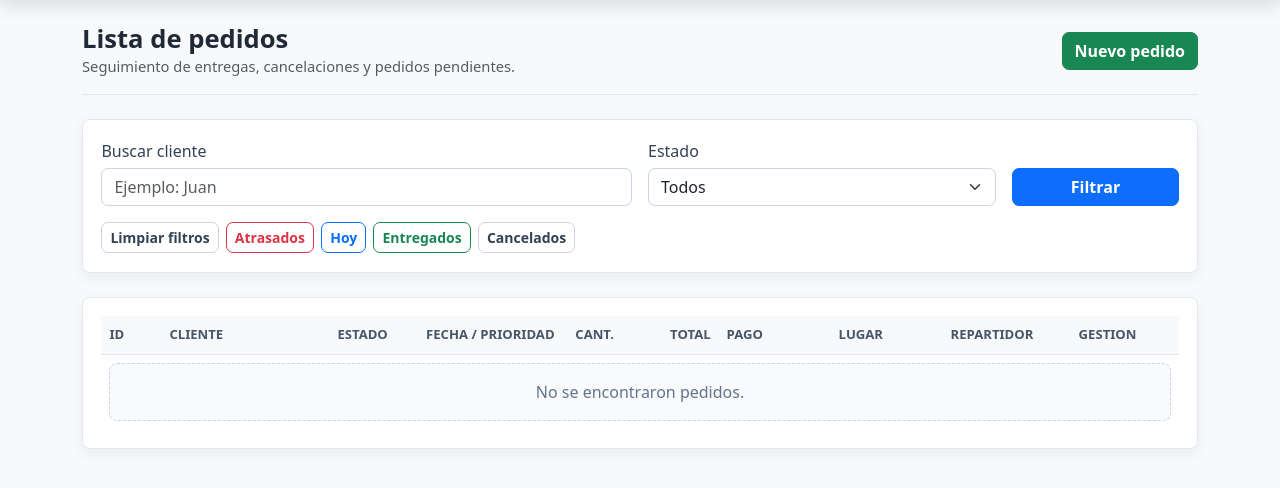
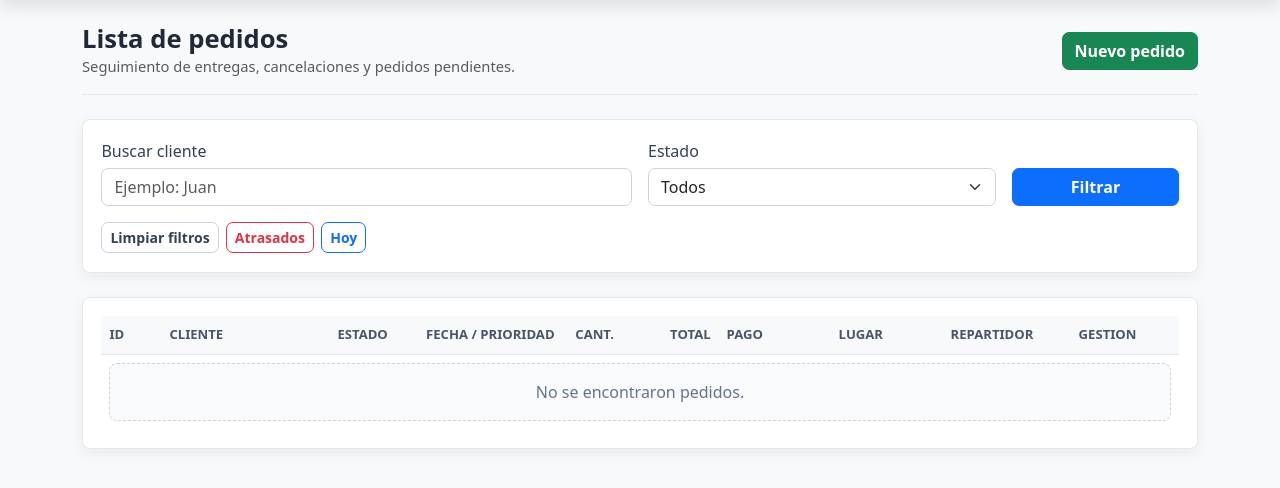
Before and after one commit to 77471660/proyecto_agua, a Django app: page /pedidos/ in a window 1280 px wide. Shown: the part 96-584 px from the top of the page. Run offline with Django 5.2, Linux system fonts and the light colour scheme; the visitor is signed in with stand-in values (Sample User, id 1); data that the repository does not hold is empty.

Commit message:
Refine orders filters and unify credit terminology

```diff
--- a/templates/core/includes/pedidos_lista_fragmento.html
+++ b/templates/core/includes/pedidos_lista_fragmento.html
@@ -47,7 +47,17 @@
                             <td class="text-center col-order-qty">{{ pedido.cantidad_bidones }}</td>
                             <td class="text-end money-cell col-order-total">S/ {{ pedido.total|floatformat:2 }}</td>
                             <td class="col-order-payment">
-                                <span class="text-muted small">{{ pedido.get_metodo_pago_display }}</span>
+                                <span class="text-muted small">
+                                    {% if pedido.metodo_pago == 'FIADO' %}
+                                        {% if pedido.metodo_pago_final %}
+                                            Cobrado ({{ pedido.get_metodo_pago_final_display }})
+                                        {% else %}
+                                            Cr&eacute;dito pendiente
+                                        {% endif %}
+                                    {% else %}
+                                        {{ pedido.get_metodo_pago_display }}
+                                    {% endif %}
+                                </span>
                             </td>
                             <td class="col-order-place">
                                 <span class="text-muted small">{{ pedido.lugar|default:"Sin lugar asignado" }}</span>
@@ -113,7 +123,7 @@
                                                 <form
                                                     method="POST"
                                                     action="{% url 'cambiar_estado_pedido' pedido.id 'ENTREGADO' %}"
-                                                    onsubmit="return this.elements.metodo_pago.value === 'FIADO' ? confirm('\u00bfConfirmas entregar como fiado? Este pedido quedar\u00e1 como deuda pendiente.') : confirm('\u00bfConfirmas marcar este pedido como entregado?')"
+                                                    onsubmit="return this.elements.metodo_pago.value === 'FIADO' ? confirm('\u00bfConfirmas entregar a cr\u00e9dito? Este pedido quedar\u00e1 como saldo por cobrar.') : confirm('\u00bfConfirmas marcar este pedido como entregado?')"
                                                     class="order-management-form order-management-deliver"
                                                 >
                                                     {% csrf_token %}
@@ -133,7 +143,7 @@
                                                                 <option value="YAPE" {% if pedido.metodo_pago == 'YAPE' %}selected{% endif %}>Yape</option>
                                                                 <option value="PLIN" {% if pedido.metodo_pago == 'PLIN' %}selected{% endif %}>Plin</option>
                                                                 <option value="TRANSFERENCIA" {% if pedido.metodo_pago == 'TRANSFERENCIA' %}selected{% endif %}>Transferencia</option>
-                                                                <option value="FIADO" {% if pedido.metodo_pago == 'FIADO' %}selected{% endif %}>Fiado</option>
+                                                                <option value="FIADO" {% if pedido.metodo_pago == 'FIADO' %}selected{% endif %}>Cr&eacute;dito</option>
                                                             </select>
                                                         </div>
                                                         <div class="order-management-submit">
--- a/templates/core/pedidos.html
+++ b/templates/core/pedidos.html
@@ -246,20 +246,6 @@ Pedidos - AquaSmart CRM
             >
                 Hoy
             </a>
-
-            <a
-                href="/pedidos/?filtro=entregados"
-                class="btn btn-sm {% if filtro_actual == 'entregados' %}btn-success{% else %}btn-outline-success{% endif %}"
-            >
-                Entregados
-            </a>
-
-            <a
-                href="/pedidos/?filtro=cancelados"
-                class="btn btn-sm {% if filtro_actual == 'cancelados' %}btn-secondary{% else %}btn-outline-secondary{% endif %}"
-            >
-                Cancelados
-            </a>
         </div>
     </div>
 </div>
```
